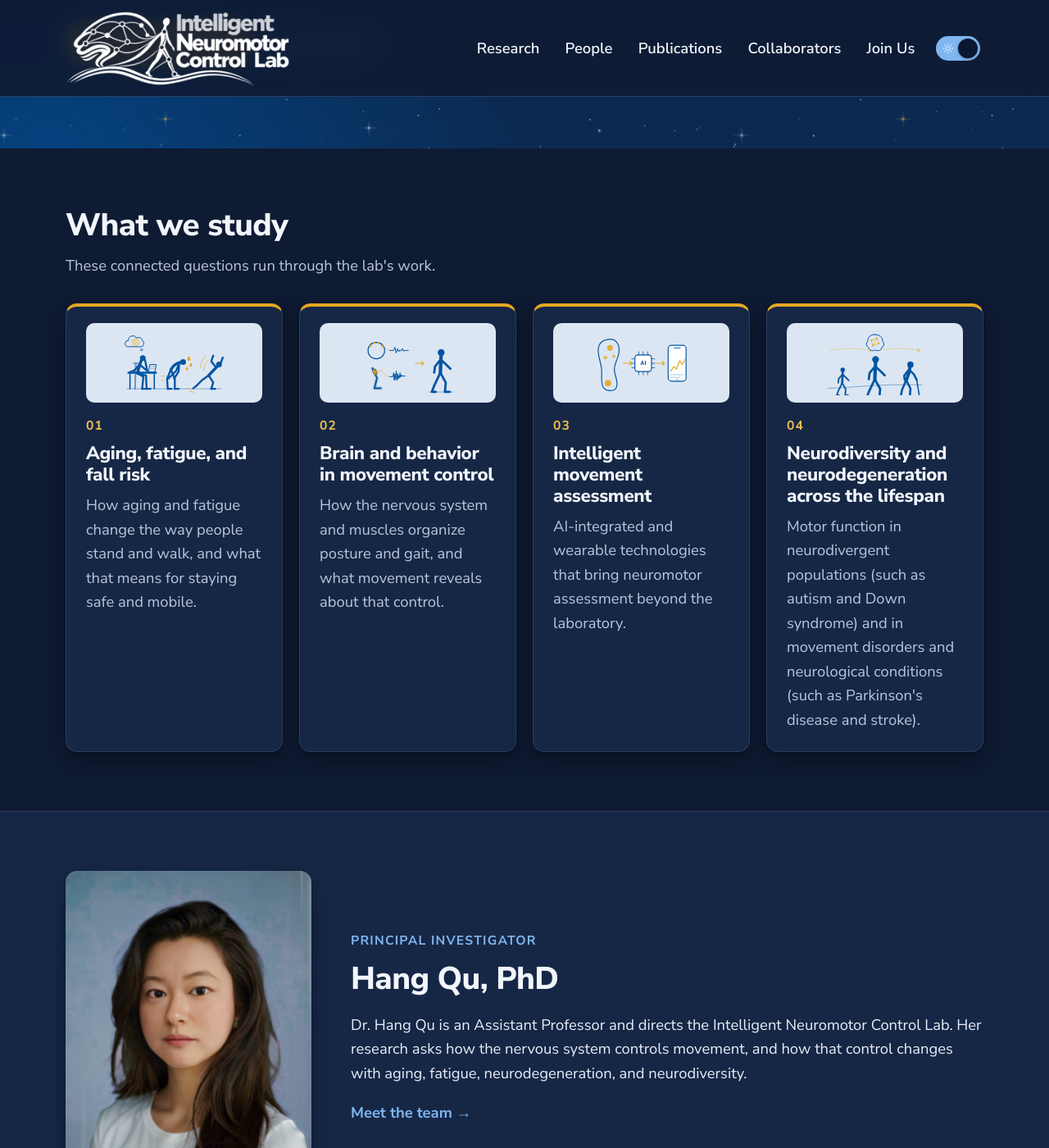
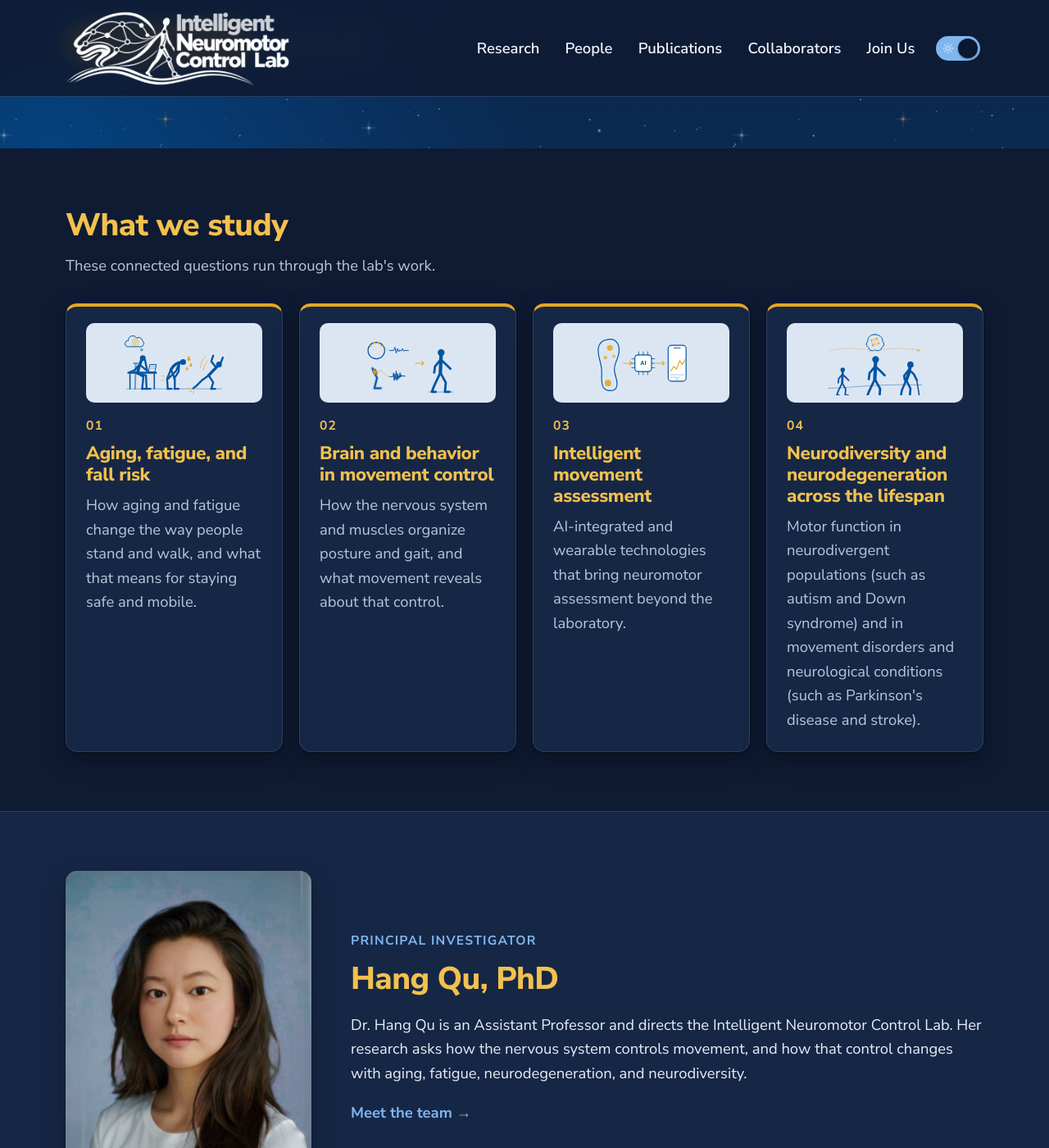
Before and after one commit to incLab-sjsu/inclab-sjsu.github.io, a Jekyll site: the page built from index.html, in a window 1280 px wide and 1400 px high, scrolled down 821 px. Shown: the whole window at 82% size. Built offline with Jekyll 4.4.1, drawn with Linux system fonts in a browser that asks for light colours.

Commit message:
Dark mode: gold headings and article titles; iOS-safe switch; cache-busting for CSS and JS
Co-Authored-By: Claude Fable 5.1 <noreply@anthropic.com>
Claude-Session: https://claude.ai/code/session_01NC87yMo4KF9PtoiKQz5QsG

```diff
--- a/_includes/head.html
+++ b/_includes/head.html
@@ -22,6 +22,6 @@
   <link rel="apple-touch-icon" href="{{ '/assets/img/favicon/icon-180.png' | relative_url }}">
   <meta name="theme-color" content="#0055A2">
   <link rel="preload" href="{{ '/assets/fonts/nunito-sans-latin.woff2' | relative_url }}" as="font" type="font/woff2" crossorigin>
-  <link rel="stylesheet" href="{{ '/assets/css/fonts.css' | relative_url }}">
-  <link rel="stylesheet" href="{{ '/assets/css/style.css' | relative_url }}">
+  <link rel="stylesheet" href="{{ '/assets/css/fonts.css' | relative_url }}?v={{ site.time | date: '%s' }}">
+  <link rel="stylesheet" href="{{ '/assets/css/style.css' | relative_url }}?v={{ site.time | date: '%s' }}">
 </head>
--- a/_layouts/default.html
+++ b/_layouts/default.html
@@ -8,6 +8,6 @@
 {{ content }}
 </main>
 {% include footer.html %}
-<script src="{{ '/assets/js/site.js' | relative_url }}" defer></script>
+<script src="{{ '/assets/js/site.js' | relative_url }}?v={{ site.time | date: '%s' }}" defer></script>
 </body>
 </html>
--- a/assets/css/style.css
+++ b/assets/css/style.css
@@ -24,6 +24,10 @@
   --night-ink: #EAF0F8;
   --night-ink-2: #C3D0E3;
   --header-bg: rgba(245, 247, 249, 0.92);
+  --heading: var(--blue-ink);
+  --title-link: var(--blue);
+  --title-link-hover: var(--blue-deep);
+  --night-heading: #FFFFFF;
   --on-primary: #FFFFFF;
   --on-gold: #0B2A52;
   --art-bg: #DCE6F3;
@@ -61,6 +65,10 @@
   --blue-tint: #1E3359;
   --gold-text: #F2C14E;
   --header-bg: rgba(15, 27, 51, 0.9);
+  --heading: #F2C14E;
+  --title-link: #F2C14E;
+  --title-link-hover: #FFE08A;
+  --night-heading: #F2C14E;
   --on-primary: #0B1630;
   --map-land: #243A60;
   --map-land-stroke: #2F4A75;
@@ -86,6 +94,10 @@
   --blue-tint: #1E3359;
   --gold-text: #F2C14E;
   --header-bg: rgba(15, 27, 51, 0.9);
+  --heading: #F2C14E;
+  --title-link: #F2C14E;
+  --title-link-hover: #FFE08A;
+  --night-heading: #F2C14E;
   --on-primary: #0B1630;
   --map-land: #243A60;
   --map-land-stroke: #2F4A75;
@@ -116,6 +128,7 @@ a:hover { color: var(--blue-deep); }
 :focus-visible { outline: 3px solid var(--blue); outline-offset: 3px; border-radius: 2px; }
 .night :focus-visible { outline-color: var(--gold); }
 h1, h2, h3, h4 { line-height: 1.15; color: var(--blue-ink); margin: 0 0 0.5em; font-weight: 800; letter-spacing: -0.015em; }
+h2, h3 { color: var(--heading); }
 h1 { font-size: var(--step-4); }
 h2 { font-size: var(--step-3); }
 h3 { font-size: var(--step-1); }
@@ -166,7 +179,8 @@ strong { font-weight: 700; }
   .night::after { animation: none; opacity: 0.4; }
   *, *::before, *::after { transition: none !important; }
 }
-.night h1, .night h2, .night h3 { color: #fff; }
+.night h1 { color: #fff; }
+.night h2, .night h3 { color: var(--night-heading); }
 .night p { color: var(--night-ink-2); }
 .night a { color: #fff; }
 .night a:hover { color: var(--gold-bright); }
@@ -210,7 +224,8 @@ strong { font-weight: 700; }
 }
 .site-header__controls { display: flex; align-items: center; gap: 0.5rem; flex-shrink: 0; }
 /* Light/dark switch: an iOS-style sliding toggle. Checked (knob right) = dark. */
-.theme-switch { background: none; border: 0; padding: 4px; cursor: pointer; border-radius: 999px; display: inline-flex; }
+.theme-switch { -webkit-appearance: none; appearance: none; background: none; border: 0; padding: 4px; margin: 0; cursor: pointer; border-radius: 999px; display: inline-flex; line-height: 0; -webkit-tap-highlight-color: transparent; }
+.theme-switch__track { flex: none; }
 .theme-switch__track {
   position: relative; display: block; width: 54px; height: 30px; border-radius: 999px;
   background: #C9D3E0; transition: background-color 0.25s ease;
@@ -306,8 +321,8 @@ strong { font-weight: 700; }
 .theme-card__art img { height: 78px; width: auto; margin-inline: auto; }
 .theme-card__index { font-weight: 700; color: var(--gold-text); letter-spacing: 0.08em; font-size: var(--step--1); }
 .theme-card h3 { margin: 0.25rem 0 0.35rem; }
-.theme-card h3 a { text-decoration: none; color: var(--blue-ink); }
-.theme-card h3 a:hover { color: var(--blue); text-decoration: underline; }
+.theme-card h3 a { text-decoration: none; color: var(--heading); }
+.theme-card h3 a:hover { color: var(--title-link-hover); text-decoration: underline; }
 .theme-card p { margin: 0; color: var(--ink-2); }
 
 /* World map (collaborators) ---------------------------------------------- */
@@ -442,8 +457,9 @@ strong { font-weight: 700; }
 .pub { padding-left: 1rem; border-left: 3px solid var(--blue-tint); font-size: var(--step--1); line-height: 1.5; }
 .pub__authors { display: block; color: var(--ink-2); margin: 0.15rem 0; font-size: 0.88em; }
 .pub__where { display: block; }
-.pub__title { display: block; font-weight: 600; font-size: var(--step-0); margin: 0; }
-.pub__title a { text-decoration: none; }
+.pub__title { display: block; font-weight: 600; font-size: var(--step-0); margin: 0; color: var(--heading); }
+.pub__title a { text-decoration: none; color: var(--title-link); }
+.pub__title a:hover { color: var(--title-link-hover); }
 .pub__title a:hover { text-decoration: underline; }
 .pub__venue { color: var(--ink-2); }
 .pub__note { display: inline-block; font-size: var(--step--1); color: var(--ink-3); margin-left: 0.25rem; }
```
